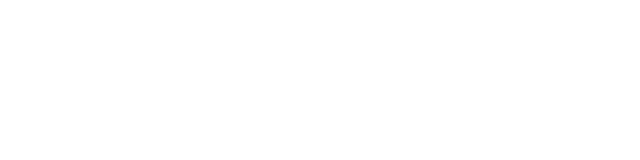
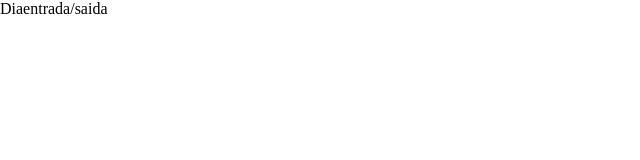
Before and after one commit to CaNeoN28/controle-farmaceutico-frontend, a Next.js app: page /teste in a window 1280 px wide. Shown: the top 160 px of the page, without its empty margins (0-640 px from the left). Built offline with nearby package versions, Linux system fonts and the light colour scheme.

Commit message:
Organizando a estrutura do componente

```diff
--- a/src/app/teste/page.tsx
+++ b/src/app/teste/page.tsx
@@ -1,12 +1,11 @@
 "use client";
 
-import HorarioServico from "@/components/HorarioServico";
-import { useState } from "react";
+import HorarioServicoView from "@/components/HorarioServicoView";
 
 export default function Teste() {
 	return (
 		<div>
-
+			<HorarioServicoView dia_semana="Dia" entrada="entrada" saida="saida" />
 		</div>
 	);
 }
--- a/src/components/HorarioServicoView/index.tsx
+++ b/src/components/HorarioServicoView/index.tsx
@@ -1,7 +1,22 @@
 import styles from "./HorarioServicoView.module.scss";
 
-interface Props {}
+interface Props {
+	dia_semana: string;
+	entrada: string;
+	saida: string;
+}
 
-export default function HorarioServicoView({}: Props) {
-	return <div></div>;
+export default function HorarioServicoView({
+	dia_semana,
+	entrada,
+	saida,
+}: Props) {
+	return (
+		<div>
+			<span>{dia_semana}</span>
+			<span>
+				{entrada}/{saida}
+			</span>
+		</div>
+	);
 }
```
